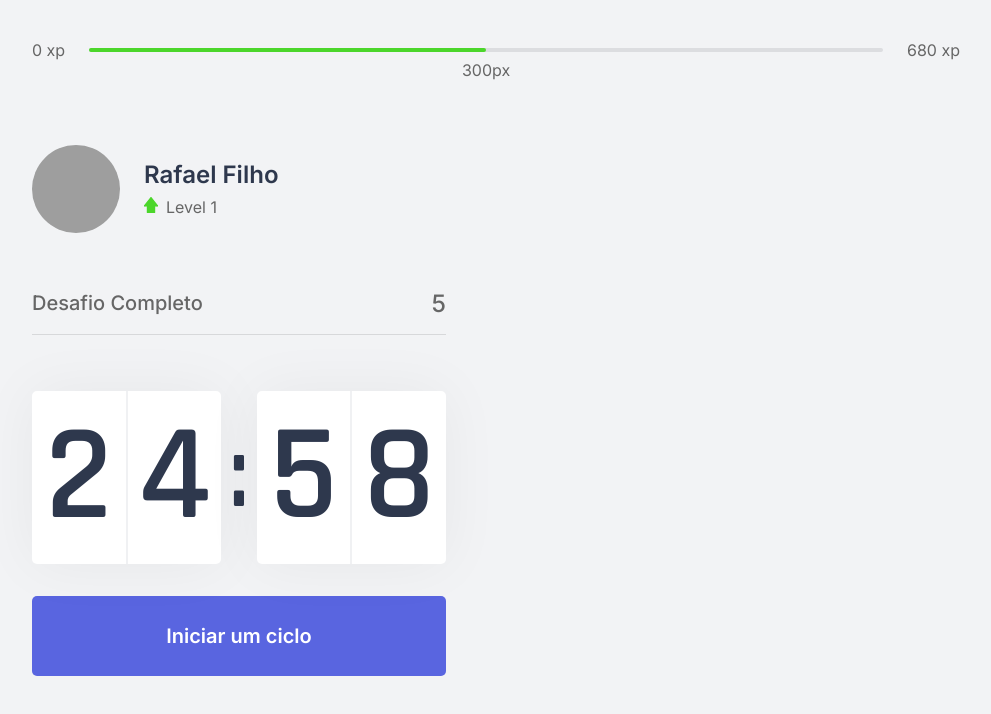
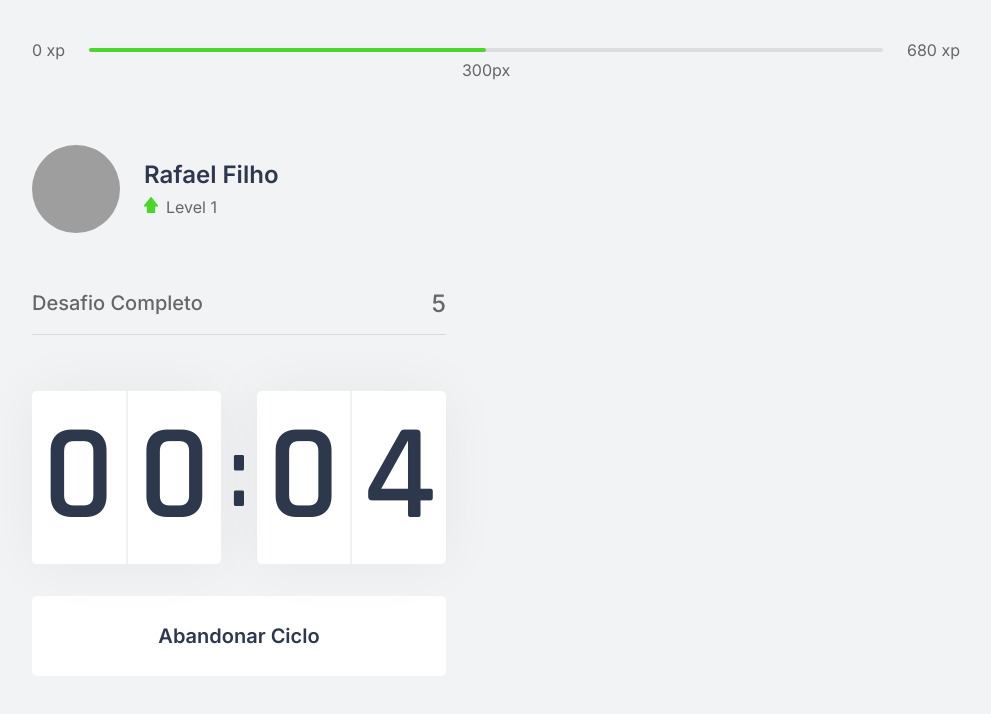
Before and after one commit to rafaelofil/Move-it, a Next.js app: page / in a window 1280 px wide. Both pictures are taken after a click on the button "Iniciar um ciclo". Shown: the top 714 px of the page, without its empty margins (144-1135 px from the left). Built offline with nearby package versions, Linux system fonts and the light colour scheme; grey boxes are pictures that could not be loaded.

Commit message:
Finish CountDown

```diff
--- a/src/components/CountDown.tsx
+++ b/src/components/CountDown.tsx
@@ -1,9 +1,12 @@
 import { useState, useEffect } from "react";
 import styles from "../styles/components/Countdown.module.css";
 
+let countdownTimeout: NodeJS.Timeout;
+
 export function Countdown() {
-  const [time, setTime] = useState(25 * 60);
-  const [active, setActive] = useState(false);
+  const [time, setTime] = useState(0.1 * 60);
+  const [isActive, setIsActive] = useState(false);
+  const [hasFinished, setHasFinished] = useState(false);
 
   const minutes = Math.floor(time / 60);
   const seconds = time % 60;
@@ -12,16 +15,25 @@
   const [secondLeft, secondRight] = String(seconds).padStart(2, '0').split("");
 
   function startCountdown() {
-    setActive(true);
+    setIsActive(true);
+  }
+
+  function resetCountdown() {
+    clearTimeout(countdownTimeout);
+    setIsActive(false);
+    setTime(0.1 * 60);
   }
 
   useEffect(() => {
-    if (active && time > 0) {
-      setTimeout(() => {
+    if (isActive && time > 0) {
+      countdownTimeout = setTimeout(() => {
         setTime(time - 1);
       }, 1000);
+    } else if (isActive && time === 0) {
+      setHasFinished(true);
+      setIsActive(false);
     }
-  }, [active, time])
+  }, [isActive, time])
 
   return (
     <div>
@@ -37,7 +49,23 @@
         </div>
       </div>
 
-      <button type="button" className={styles.countdownButton} onClick={startCountdown}>Iniciar um ciclo</button>
+      {hasFinished ? (
+        <button
+          disabled
+          className={styles.countdownButton}
+        >
+          Ciclo Encerrado
+        </button>
+      ) : (
+        <>
+          { isActive ? (
+            <button type="button" className={`${styles.countdownButton} ${styles.countdownButtonActive}`} onClick={resetCountdown}>Abandonar Ciclo</button>
+          ) : (
+            <button type="button" className={styles.countdownButton} onClick={startCountdown}>Iniciar um ciclo</button>
+          )}
+        </>
+      )}
+
     </div>
   )
 }
--- a/src/styles/components/Countdown.module.css
+++ b/src/styles/components/Countdown.module.css
@@ -51,6 +51,22 @@
   transition: background-color 0.2s;
 }
 
-.countdownButton:hover {
+.countdownButton:not(:disabled):hover {
   background: var(--blue-dark);
 }
+
+.countdownButtonActive {
+  background: var(--white);
+  color: var(--title);
+}
+
+.countdownButtonActive:not(:disabled):hover {
+  background: var(--red);
+  color: var(--white);
+}
+
+.countdownButton:disabled {
+  background: var(--white);
+  color: var(--text);
+  cursor: not-allowed;
+}
```
Also changed, not shown: src/components/ChallengeBox.tsx (added, +9 -0 lines), src/pages/.document.tsx (deleted), src/styles/components/ChallengeBox.module.css (added).
